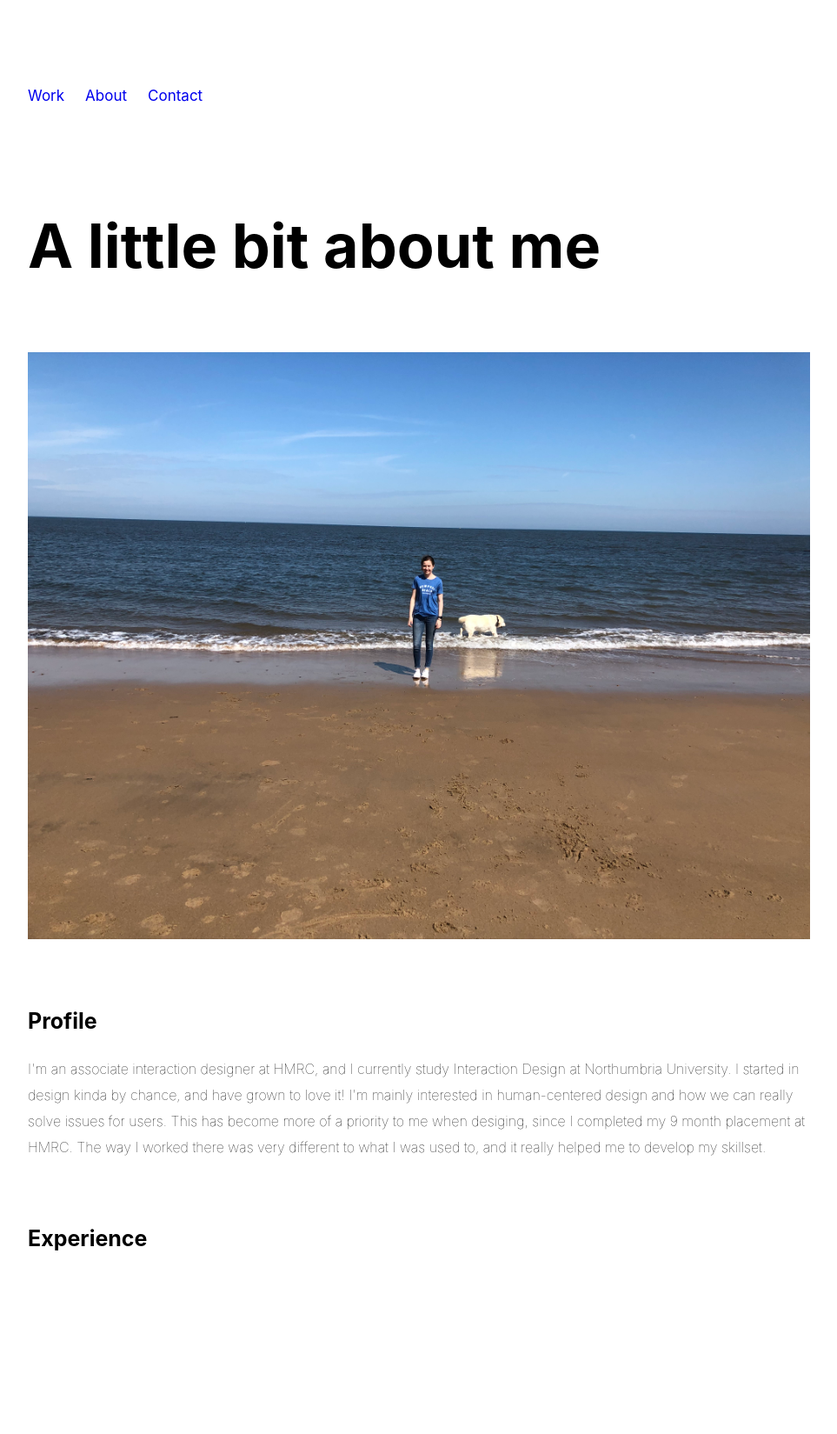
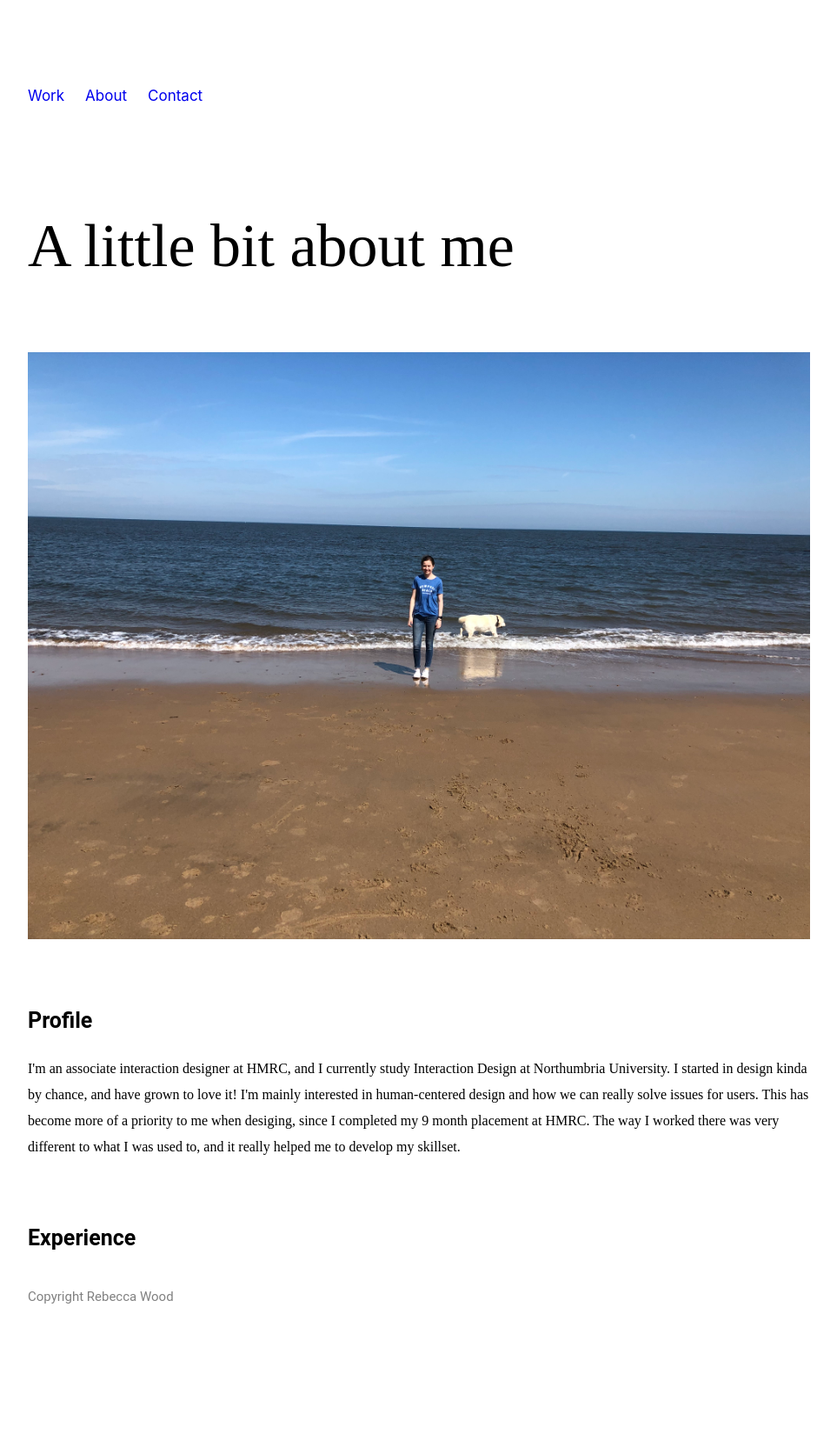
Before and after one commit to rebeccawood20/portfolio, a PHP site: page /about.html in a window 1280 px wide. Shown: the whole page at 87% size, without its empty margins (158-1121 px from the left). Before the commit the page ends 1438 px from the top, so only its background shows below. Run offline with PHP 8.4, Linux system fonts and the light colour scheme.

Commit message:
changes to home and about

```diff
--- a/about.html
+++ b/about.html
@@ -38,12 +38,12 @@
 
 <div class="aboutexperience">
  <h2>Experience</h2>
- <p style="font-weight=bold>Her Majesties Revenue and Customs</p>
- <p>Her Majesties Revenue and Customs</p>
+ <p style=>
 
 
  <footer>
-   <h4> Copyright Rebecca Wood</h4.
+   <h4> Copyright Rebecca Wood</h4>
+
  </footer>
 
 
--- a/style.css
+++ b/style.css
@@ -24,19 +24,18 @@ font-weight: bolder;
 p {
   font-size: 16px;
   line-height: 30px;
-  font-family: "SF Pro Text";
-  font-weight: lighter;
+  font-family: "freightsans pro";
 }
 
 h1 {
   font-size: 70px;
   line-height: 85px;
-  font-family: "SF Pro Display";
-  font-weight: bold;
+  font-family: "FreightSans Pro";
+  font-weight: lighter;
 }
 
 h2 {
-  font-family: "SF Pro Display";
+  font-family: "Roboto", Helvetica, Arial, sans-serif;
   font-size: 25px;
   line-height: 20px;
   font-weight: bolder;
@@ -44,14 +43,14 @@ h2 {
 }
 
 h3 {
-  font-family: "SF Pro Display";
+  font-family: "Roboto", Helvetica, Arial, sans-serif;
   font-size: 20px;
   line-height: 20px;
   font-weight: normal;
 }
 
 h4 {
-  font-family: "SF Pro Display";
+  font-family: "Roboto", Helvetica, Arial, sans-serif;
   font-size: 15px;
   line-height: 15px;
   color: grey;
```
